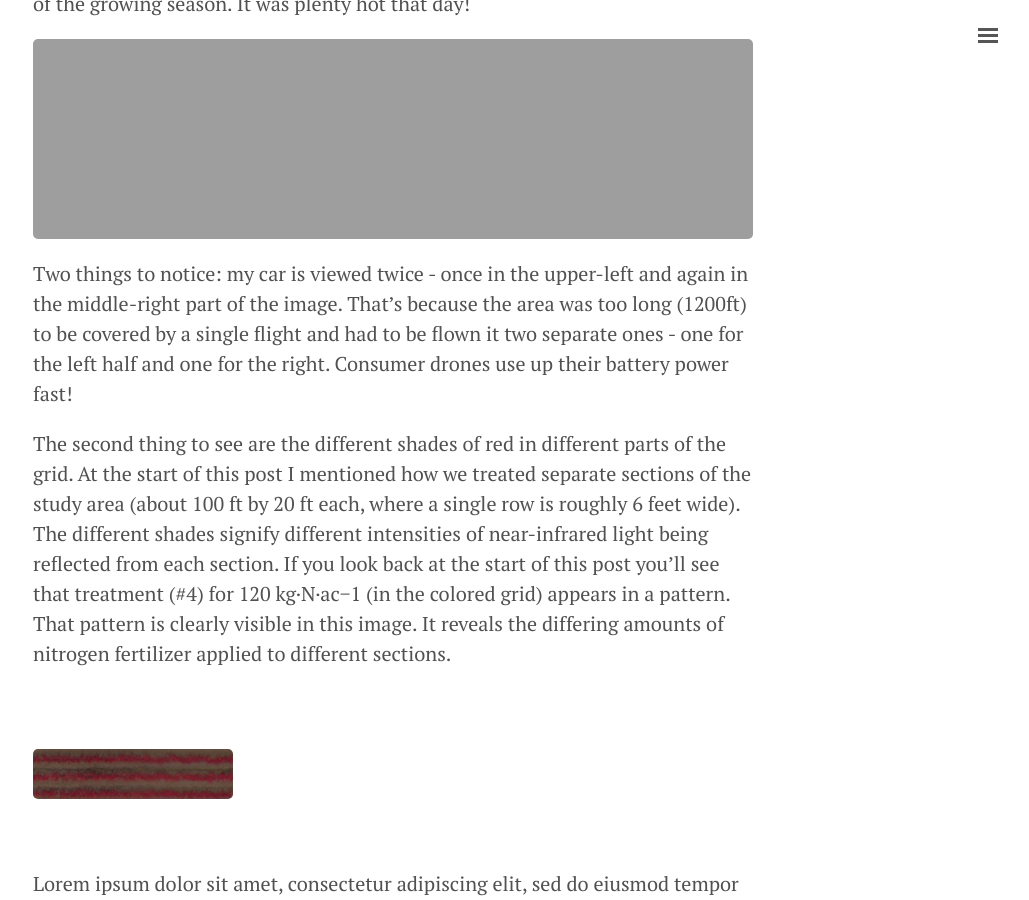
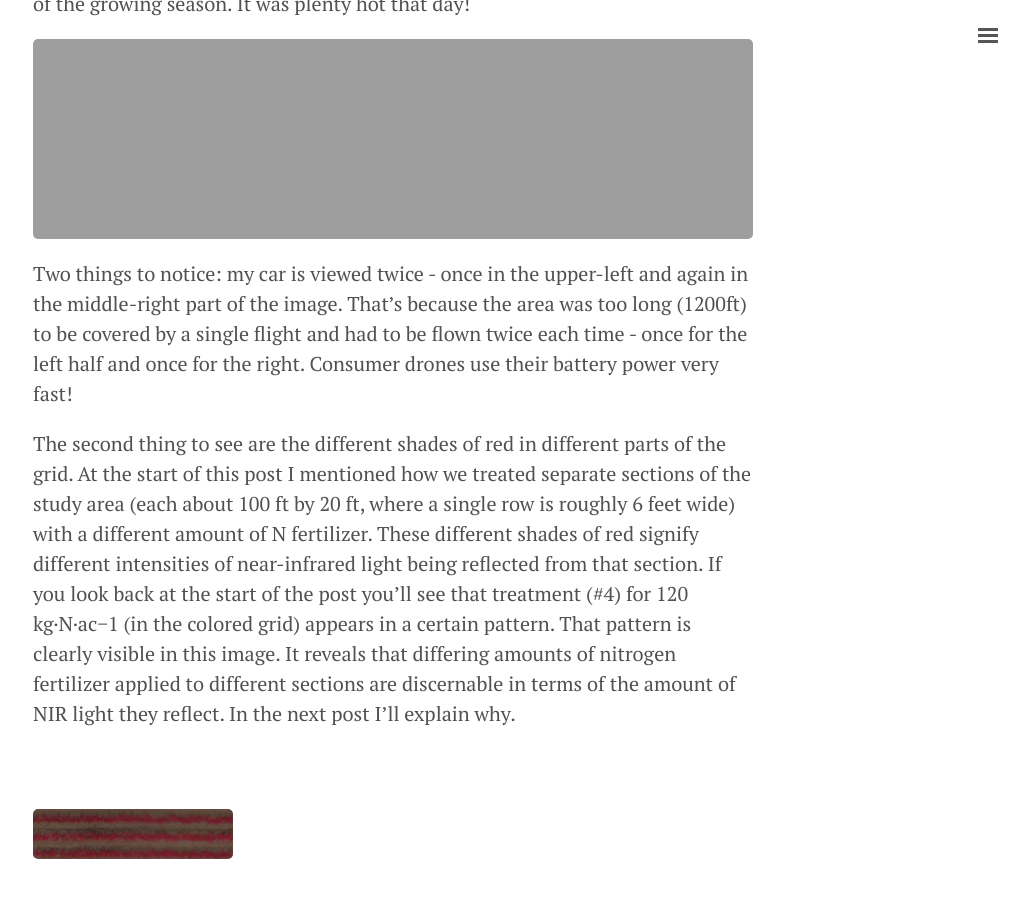
Before and after one commit to geraldmc/geraldmc.github.io, a Jekyll site: the page built from _posts/2019-02-23-predicting-yield-1.md, in a window 1280 px wide and 900 px high, scrolled down 4182 px. Shown: the whole window, without its empty margins (247-1276 px from the left). Built offline with Jekyll 4.4.1, drawn with Linux system fonts in a browser that asks for light colours.

```diff
--- a/_posts/2019-02-23-predicting-yield-1.md
+++ b/_posts/2019-02-23-predicting-yield-1.md
@@ -56,9 +56,9 @@ The process of stitching together many hundreds of smaller images, separating th
 
 ![NGR Full]({{ site.url }}/assets/NGR-full-view.png){:height="200px" width="850px"}
 
-Two things to notice: my car is viewed twice - once in the upper-left and again in the middle-right part of the image. That's because the area was too long (1200ft) to be covered by a single flight and had to be flown it two separate ones - one for the left half and one for the right. Consumer drones use up their battery power fast!
+Two things to notice: my car is viewed twice - once in the upper-left and again in the middle-right part of the image. That's because the area was too long (1200ft) to be covered by a single flight and had to be flown twice each time - once for the left half and once for the right. Consumer drones use their battery power very fast!
 
-The second thing to see are the different shades of red in different parts of the grid. At the start of this post I mentioned how we treated separate sections of the study area (about 100 ft by 20 ft each, where a single row is roughly 6 feet wide). The different shades signify different intensities of near-infrared light being reflected from each section. If you look back at the start of this post you'll see that treatment (#4) for 120 kg·N·ac−1 (in the colored grid) appears in a pattern. That pattern is clearly visible in this image. It reveals the differing amounts of nitrogen fertilizer applied to different sections.
+The second thing to see are the different shades of red in different parts of the grid. At the start of this post I mentioned how we treated separate sections of the study area (each about 100 ft by 20 ft, where a single row is roughly 6 feet wide) with a different amount of N fertilizer. These different shades of red signify different intensities of near-infrared light being reflected from that section. If you look back at the start of the post you'll see that treatment (#4) for 120 kg·N·ac−1 (in the colored grid) appears in a certain pattern. That pattern is clearly visible in this image. It reveals that differing amounts of nitrogen fertilizer applied to different sections are discernable in terms of the amount of NIR light they reflect. In the next post I'll explain why.
 
 <br />
 ![CIR Section 001]({{ site.url }}/assets/2017-04-25_001_3_CIR.png){:height="50px" width="200px"}
```
